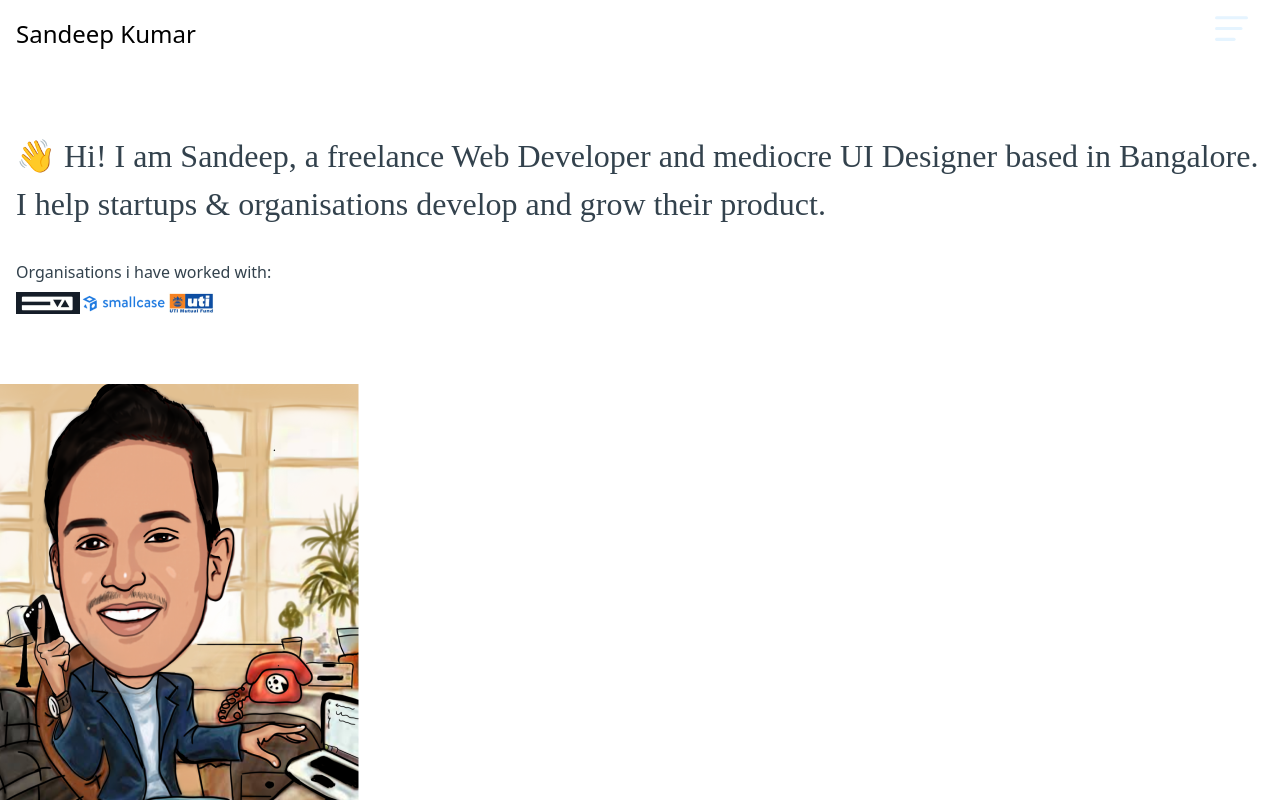
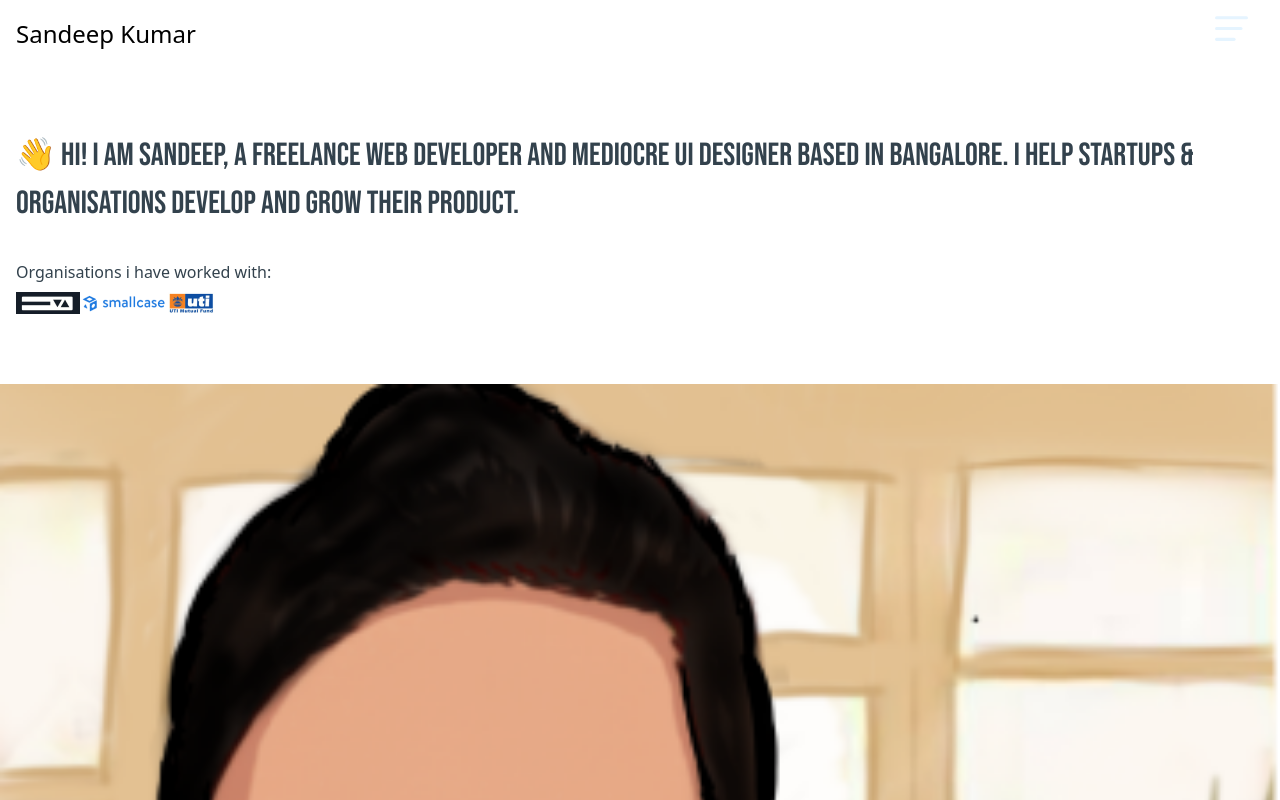
Before and after one commit to goodwillsandy/goodwillsandy, a Next.js app: page / in a window 1280 px wide. Shown: the top 800 px of the page. Built offline with nearby package versions, Linux system fonts and the light colour scheme.

Commit message:
Added reset css

```diff
--- a/src/components/Home/Hero.tsx
+++ b/src/components/Home/Hero.tsx
@@ -36,6 +36,7 @@
         className='hero-image image-cover'
         src={HeroImage}
         alt="Hero Section Image"
+        layout='responsive'
       />
     </section>
     </>
--- a/styles/globals.css
+++ b/styles/globals.css
@@ -1,4 +1,5 @@
+@import url('./reset.css');
+@import url('https://fonts.googleapis.com/css2?family=Bebas+Neue&display=swap');
 @tailwind base;
 @tailwind components;
 @tailwind utilities;
-@import url('https://fonts.googleapis.com/css2?family=Bebas+Neue&display=swap');
--- /dev/null
+++ b/styles/reset.css
@@ -0,0 +1,48 @@
+/* http://meyerweb.com/eric/tools/css/reset/
+   v2.0 | 20110126
+   License: none (public domain)
+*/
+
+html, body, div, span, applet, object, iframe,
+h1, h2, h3, h4, h5, h6, p, blockquote, pre,
+a, abbr, acronym, address, big, cite, code,
+del, dfn, em, img, ins, kbd, q, s, samp,
+small, strike, strong, sub, sup, tt, var,
+b, u, i, center,
+dl, dt, dd, ol, ul, li,
+fieldset, form, label, legend,
+table, caption, tbody, tfoot, thead, tr, th, td,
+article, aside, canvas, details, embed,
+figure, figcaption, footer, header, hgroup,
+menu, nav, output, ruby, section, summary,
+time, mark, audio, video {
+	margin: 0;
+	padding: 0;
+	border: 0;
+	font-size: 100%;
+	font: inherit;
+	vertical-align: baseline;
+}
+/* HTML5 display-role reset for older browsers */
+article, aside, details, figcaption, figure,
+footer, header, hgroup, menu, nav, section {
+	display: block;
+}
+body {
+	line-height: 1;
+}
+ol, ul {
+	list-style: none;
+}
+blockquote, q {
+	quotes: none;
+}
+blockquote:before, blockquote:after,
+q:before, q:after {
+	content: '';
+	content: none;
+}
+table {
+	border-collapse: collapse;
+	border-spacing: 0;
+}
```
